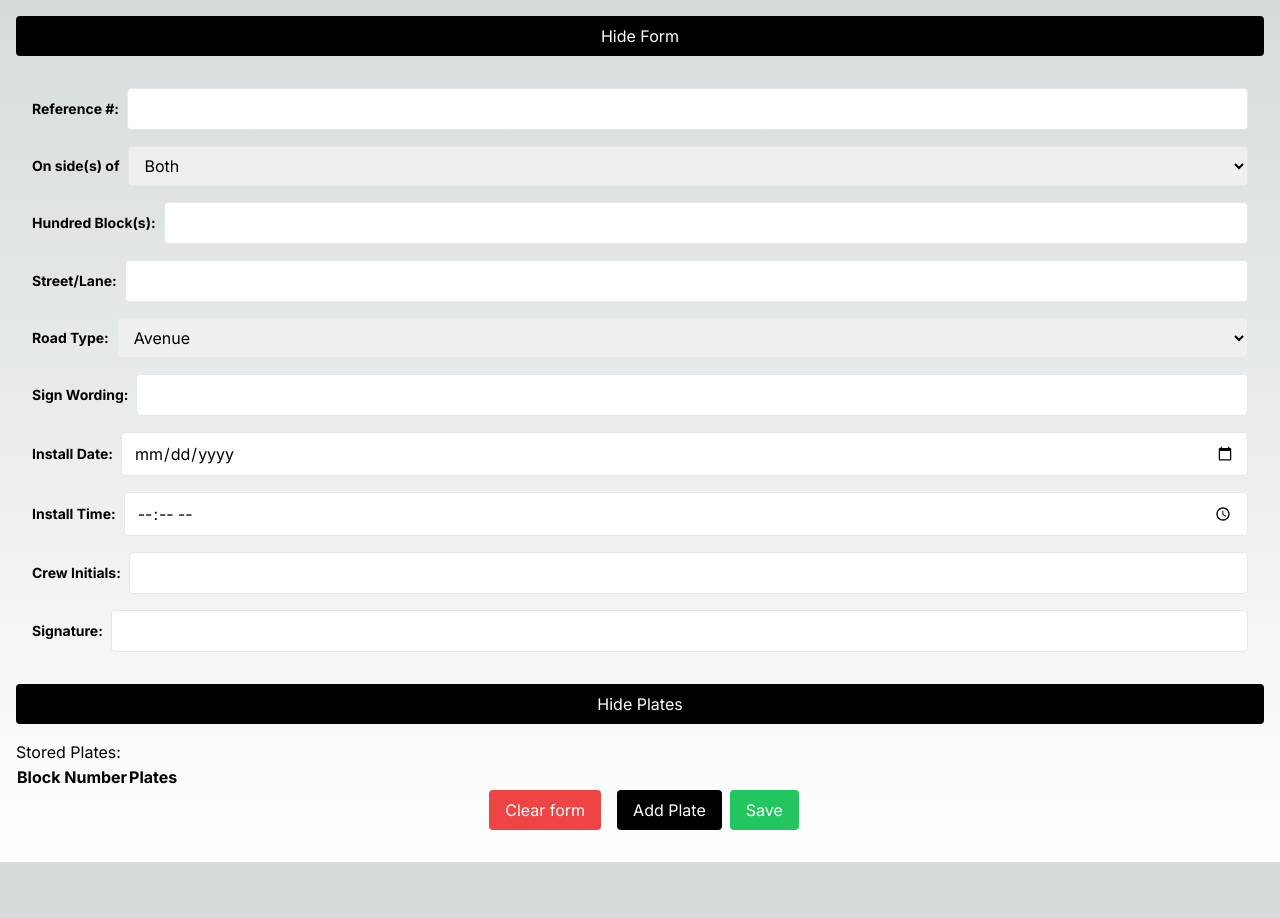
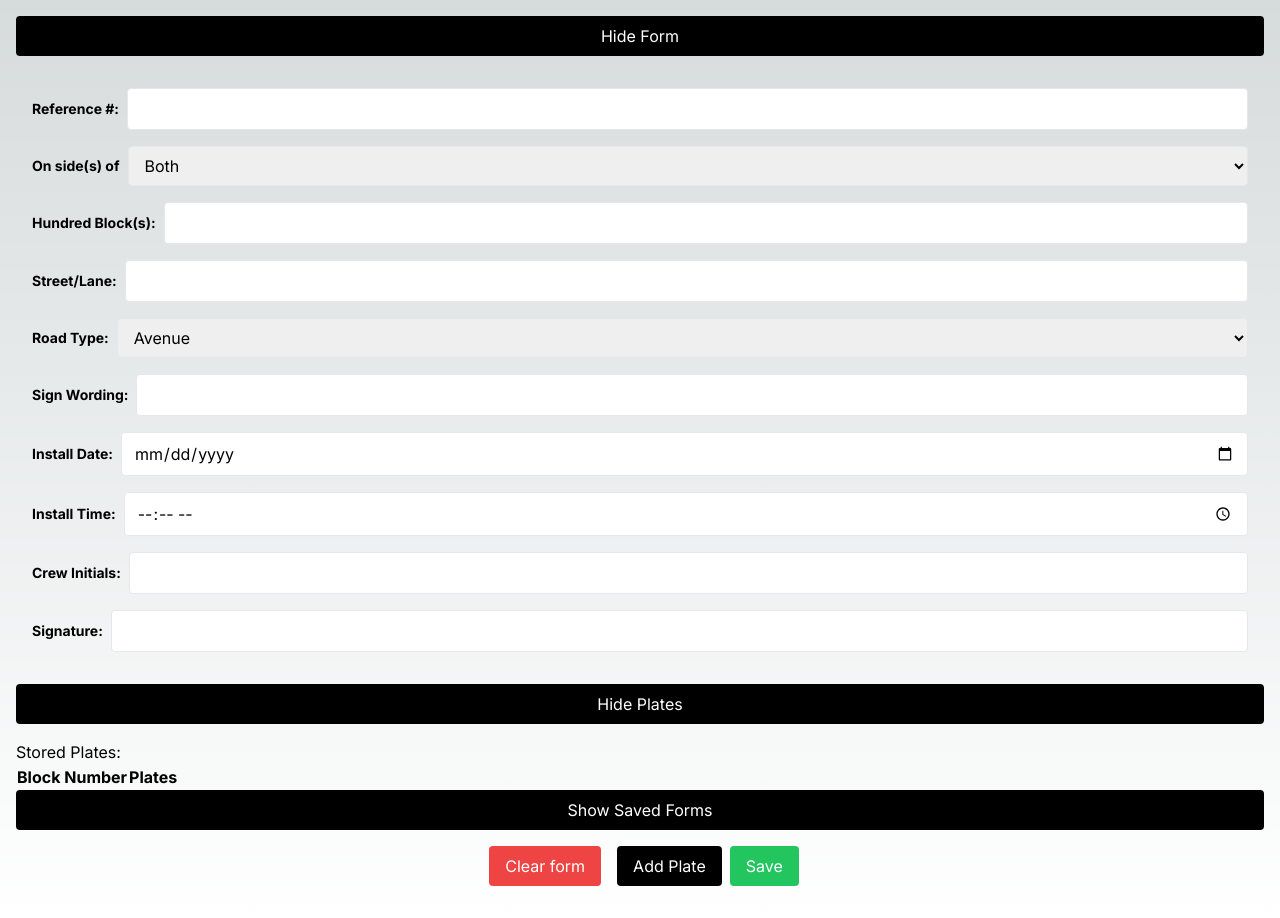
Before and after one commit to ashkan-rahnavardi/plate-grabber, a Next.js app: page / in a window 1280 px wide. Before the commit the page ends 862 px from the top, so only its background shows below. Built offline with nearby package versions, Linux system fonts and the light colour scheme.

Commit message:
view specific forms working

```diff
--- a/app/_components/addPlate.tsx
+++ b/app/_components/addPlate.tsx
@@ -19,8 +19,11 @@ export default function AddPlate({
 			alert('Please enter a value for Current Block');
 			return;
 		}
-		// Save the value to local storage
-		localStorage.setItem('current-block', currentBlock);
+
+		storageHelper.setCurrentBlock(currentBlock);
+
+		// // Save the value to local storage
+		// localStorage.setItem('current-block', currentBlock);
 
 		// Close the modal
 		closeModal();
--- a/app/_components/procam.tsx
+++ b/app/_components/procam.tsx
@@ -3,6 +3,7 @@
 import Link from 'next/link';
 import React, { ReactNode, useEffect, useRef, useState } from 'react';
 import { Camera, CameraType } from 'react-camera-pro';
+import StorageHelper from '../_helper/storageHelper';
 
 // TO DO: finish converting styled comp to tailwind
 
@@ -13,6 +14,7 @@ const Modal = ({
 	image,
 	setCurrentBlock,
 	setPlate,
+	storageHelper,
 }: {
 	closeModal: () => void;
 	plate: string;
@@ -20,35 +22,10 @@ const Modal = ({
 	currentBlock: string;
 	setCurrentBlock: (currentBlock: string) => void;
 	setPlate: (plate: string) => void;
+	storageHelper: StorageHelper;
 }) => {
 	const updatePlate = (plate: string, block: string) => {
-		let storedForm = JSON.parse(localStorage.getItem('current') || '{}');
-
-		if (!storedForm['plates']) {
-			storedForm['plates'] = {};
-		}
-
-		let plates = storedForm['plates'];
-
-		// Check if the current block exists in local storage, and add it if it doesn't
-		if (!plates[block]) {
-			plates[block] = [];
-		}
-
-		// Get the array of plates for the current block
-		const currentBlockPlates = plates[block];
-
-		// Check if the plate already exists in the array
-		if (!currentBlockPlates.includes(plate)) {
-			// If not, add the plate to the array
-			currentBlockPlates.push(plate);
-
-			// Update the plates in local storage
-			localStorage.setItem('current', JSON.stringify(storedForm));
-		}
-
-		localStorage.setItem('current-block', block);
-
+		storageHelper.addPlates(block, plate);
 		closeModal();
 	};
 
@@ -108,9 +85,11 @@ const Modal = ({
 };
 
 const ProCam = () => {
+	const storageHelper = new StorageHelper();
+
 	const [image, setImage] = useState<string>('');
 	const [currentBlock, setCurrentBlock] = useState<string>(
-		localStorage.getItem('current-block') || ''
+		storageHelper.getCurrentBlock()
 	);
 	const [plate, setPlate] = useState<string>('');
 	const camera = useRef<CameraType>(null);
@@ -155,6 +134,7 @@ const ProCam = () => {
 						plate={plate}
 						currentBlock={currentBlock}
 						image={image}
+						storageHelper={storageHelper}
 					/>
 				)}
 				<Camera
--- a/app/_components/savedForms.tsx
+++ b/app/_components/savedForms.tsx
@@ -1,14 +1,77 @@
-export default function SavedForms() {
-	const forms = { ...localStorage };
+'use client';
 
+// TO DO: Make View/Delete buttons only show on the card that clicks them
+// TO DO: Clicking view or delete should show a warning modal being like u sure or make sure to save changes
+
+import { useState } from 'react';
+
+export default function SavedForms({ storageHelper }: { storageHelper: any }) {
+	const formIDs = storageHelper.getFormIDs();
+
+	const [showModal, setShowModal] = useState(false);
+	const [showID, setShowID] = useState('');
+	const [showButtons, setShowButtons] = useState(false);
+
+	const handleContinue = () => {
+		storageHelper.changeCurrentForm(showID);
+		setShowModal(false);
+		window.location.reload();
+	};
+
+	const handleFormClick = (formID: string) => {
+		setShowID(formID);
+		setShowModal(true);
+	};
+
+	const Modal = () => {
+		return (
+			<div className="fixed inset-0 bg-black bg-opacity-50 flex items-center justify-center">
+				<div className="bg-white p-8 rounded-md">
+					<h1>Warning any unsaved changes will be lost if you continue</h1>
+					<div className="flex justify-around mt-4">
+						<button
+							className="bg-gray-300 hover:bg-gray-400 text-gray-800 py-2 px-4 rounded"
+							onClick={() => {
+								setShowModal(false);
+							}}
+						>
+							Close
+						</button>
+						<button
+							className="bg-green-500 hover:bg-green-600 text-white py-2 px-4 rounded"
+							onClick={() => {
+								handleContinue();
+							}}
+						>
+							Continue
+						</button>
+					</div>
+				</div>
+			</div>
+		);
+	};
 	return (
-		<div>
-			{Object.entries(forms).map(([key, value]) => (
-				<div key={key}>
-					<h1>{key}</h1>
-					<p>{value}</p>
-				</div>
-			))}
-		</div>
+		<>
+			{showModal && <Modal />}
+			<div className="flex flex-wrap justify-center">
+				{formIDs.map((formID: string) => (
+					<div
+						key={formID}
+						className="m-4 p-4 border rounded-md hover:bg-gray-100 cursor-pointer"
+						// onClick={() => handleFormClick(formID)}
+						onClick={() => setShowButtons(!showButtons)}
+					>
+						<p>Reference:</p>
+						<h1 className="text-xl font-semibold">{formID}</h1>
+						{showButtons && (
+							<>
+								<button>View</button>
+								<button>Delete</button>
+							</>
+						)}
+					</div>
+				))}
+			</div>
+		</>
 	);
 }
--- a/app/_components/viewPlates.tsx
+++ b/app/_components/viewPlates.tsx
@@ -8,15 +8,8 @@ interface PlatesData {
 	[key: string]: string[];
 }
 
-export default function ViewPlates() {
-	const [plates, setPlates] = useState<PlatesData>({});
-
-	let storedForm = {};
-
-	useEffect(() => {
-		storedForm = JSON.parse(localStorage.getItem('current') || '{}');
-		setPlates(storedForm['plates'] || {});
-	}, []);
+export default function ViewPlates({ storageHelper }: { storageHelper: any }) {
+	const [plates, setPlates] = useState<PlatesData>(storageHelper.getPlates());
 
 	const handlePlateChange = (
 		blockNumber: string,
@@ -26,11 +19,17 @@ export default function ViewPlates() {
 		// Update the plate value in the state
 		const updatedPlates = { ...plates };
 		updatedPlates[blockNumber][plateIndex] = newValue;
+
 		setPlates(updatedPlates);
-		storedForm['plates'] = updatedPlates;
 
-		// Update the plate value in local storage
-		localStorage.setItem('current', JSON.stringify(storedForm));
+		storageHelper.updatePlate(blockNumber, newValue, plateIndex);
+
+		// storedForm['plates'] = updatedPlates;
+
+		// // Update the plate value in local storage
+		// localStorage.setItem('current', JSON.stringify(storedForm));
+
+		// storageHelper.updatePlate(blockNumber, newValue);
 	};
 
 	return (
--- a/app/_helper/storageHelper.ts
+++ b/app/_helper/storageHelper.ts
@@ -7,6 +7,7 @@ interface LicenseForm {
 	reference: string;
 	sides: string;
 	hundred_blocks: string;
+	current_block: string;
 	street: string;
 	road_type: string;
 	sign_wording: string;
@@ -34,6 +35,7 @@ class StorageHelper {
 				reference: '',
 				sides: '',
 				hundred_blocks: [''],
+				current_block: '',
 				street: '',
 				road_type: '',
 				sign_wording: '',
@@ -108,15 +110,113 @@ class StorageHelper {
 		}
 	}
 
-	updatePlates(block: string, plate: string) {
+	setCurrentBlock(block: string) {
 		const forms = this.getForms();
 		const currentForm = forms.find((form) => form.id === 'current');
 
 		if (currentForm) {
-			currentForm.plates[block].push(plate);
+			currentForm.current_block = block;
 			this.setForms(forms);
 		}
 	}
+
+	getCurrentBlock(): string {
+		const forms = this.getForms();
+		const currentForm = forms.find((form) => form.id === 'current');
+
+		if (currentForm) {
+			return currentForm.current_block;
+		}
+
+		return '';
+	}
+
+	addPlates(block: string, plate: string) {
+		const forms = this.getForms();
+		const currentForm = forms.find((form) => form.id === 'current');
+
+		if (currentForm) {
+			if (!currentForm.plates[block]) {
+				currentForm.plates[block] = [];
+			}
+			if (!currentForm.plates[block].includes(plate)) {
+				currentForm.plates[block].push(plate);
+			}
+			this.setForms(forms);
+		}
+	}
+
+	updatePlate(block: string, plate: string, index: number) {
+		const forms = this.getForms();
+		const currentForm = forms.find((form) => form.id === 'current');
+
+		if (currentForm) {
+			currentForm.plates[block][index] = plate;
+			this.setForms(forms);
+		}
+	}
+
+	getPlates() {
+		const forms = this.getForms();
+		const currentForm = forms.find((form) => form.id === 'current');
+
+		if (currentForm) {
+			if (currentForm.plates['']) {
+				delete currentForm.plates[''];
+				this.setForms(forms);
+			}
+			return currentForm.plates;
+		}
+
+		return {};
+	}
+
+	getFormIDs(): string[] {
+		const forms = this.getForms();
+
+		let ids = forms
+			.map((form) => {
+				return form.id;
+			})
+			.filter((id) => id !== 'current');
+
+		return ids;
+	}
+
+	changeCurrentForm(formId: string): void {
+		const forms = this.getForms();
+		const targetForm = forms.find((form) => form.id === formId);
+		const currentFormIndex = forms.findIndex((form) => form.id === 'current');
+
+		if (targetForm !== undefined && currentFormIndex !== -1) {
+			forms[currentFormIndex] = { ...targetForm };
+			forms[currentFormIndex].id = 'current';
+			this.setForms(forms);
+		}
+	}
+
+	// changeCurrentForm(formId: string): void {
+	// 	const forms = this.getForms();
+	// 	const targetForm = forms.find((form) => form.id === formId);
+	// 	const currentFormIndex = forms.findIndex((form) => form.id === 'current');
+
+	// 	if (targetForm !== undefined && currentFormIndex !== -1) {
+	// 		forms[currentFormIndex] = { ...targetForm, id: 'current' };
+	// 		this.setForms(forms);
+	// 	}
+	// }
+
+	// changeCurrentForm(formId: string): void {
+
+	// 	const forms = this.getForms();
+	// 	const targetForm = forms.find((form) => form.id === formId);
+	// 	let currentForm = forms.find((form) => form.id === 'current');
+
+	// 	if (targetForm && currentForm) {
+	// 		currentForm = { ...targetForm };
+	// 		this.setForms(forms);
+	// 	}
+	// }
 }
 
 export default StorageHelper;
--- a/app/dashboard.tsx
+++ b/app/dashboard.tsx
@@ -16,6 +16,7 @@ export default function Dashboard() {
 	const [isFormVisible, setFormVisibility] = useState(true);
 	const [isPlatesVisible, setPlatesVisibility] = useState(true);
 	const [showModal, setShowModal] = useState(false);
+	const [isSavedVisible, setSavedVisibility] = useState(false);
 
 	const [form, setForm] = useState('current');
 
@@ -56,7 +57,15 @@ export default function Dashboard() {
 				{isPlatesVisible ? 'Hide Plates' : 'Show Plates'}
 			</button>
 
-			{isPlatesVisible && <ViewPlates />}
+			{isPlatesVisible && <ViewPlates storageHelper={storageHelper} />}
+			<button
+				className="bg-black text-white py-2 px-4 rounded mb-4"
+				onClick={() => setSavedVisibility(!isSavedVisible)}
+			>
+				{isSavedVisible ? 'Hide Saved Forms' : 'Show Saved Forms'}
+			</button>
+
+			{isSavedVisible && <SavedForms storageHelper={storageHelper} />}
 			<div className="mb-4 flex items-center justify-center">
 				<button
 					className="bg-red-500 text-white py-2 px-4 rounded mx-2"
@@ -81,7 +90,6 @@ export default function Dashboard() {
 					storageHelper={storageHelper}
 				/>
 			)}
-			<SavedForms />
 		</div>
 	);
 }
```
